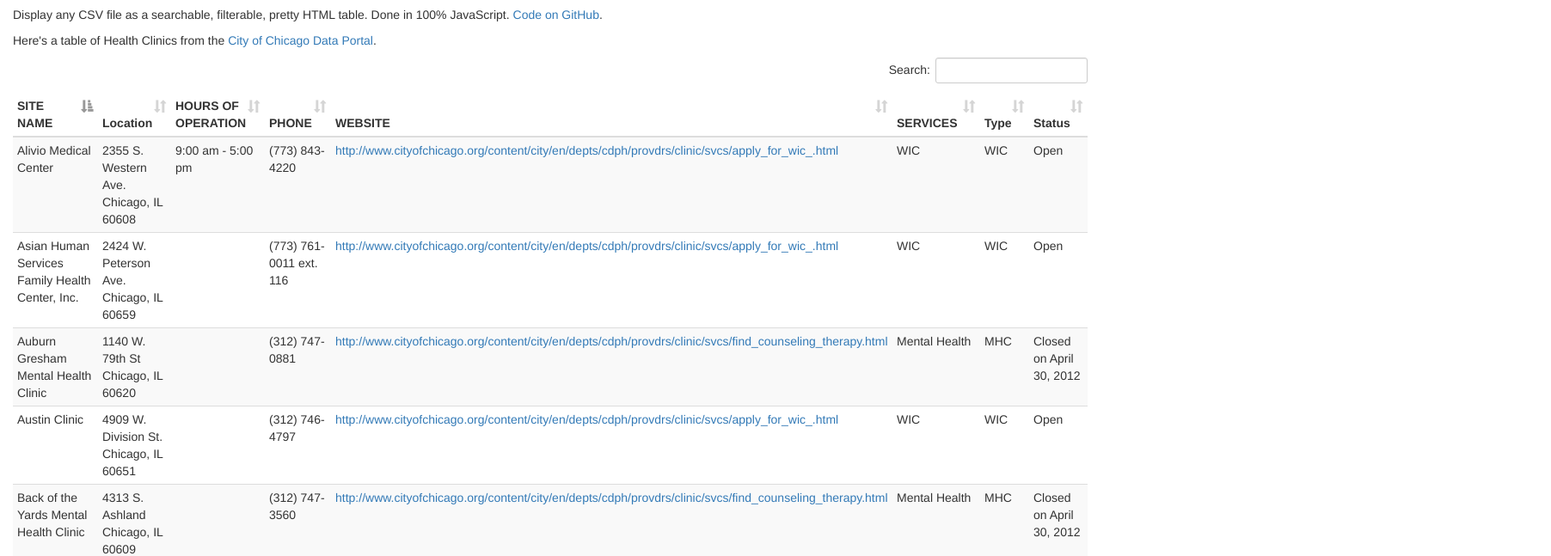
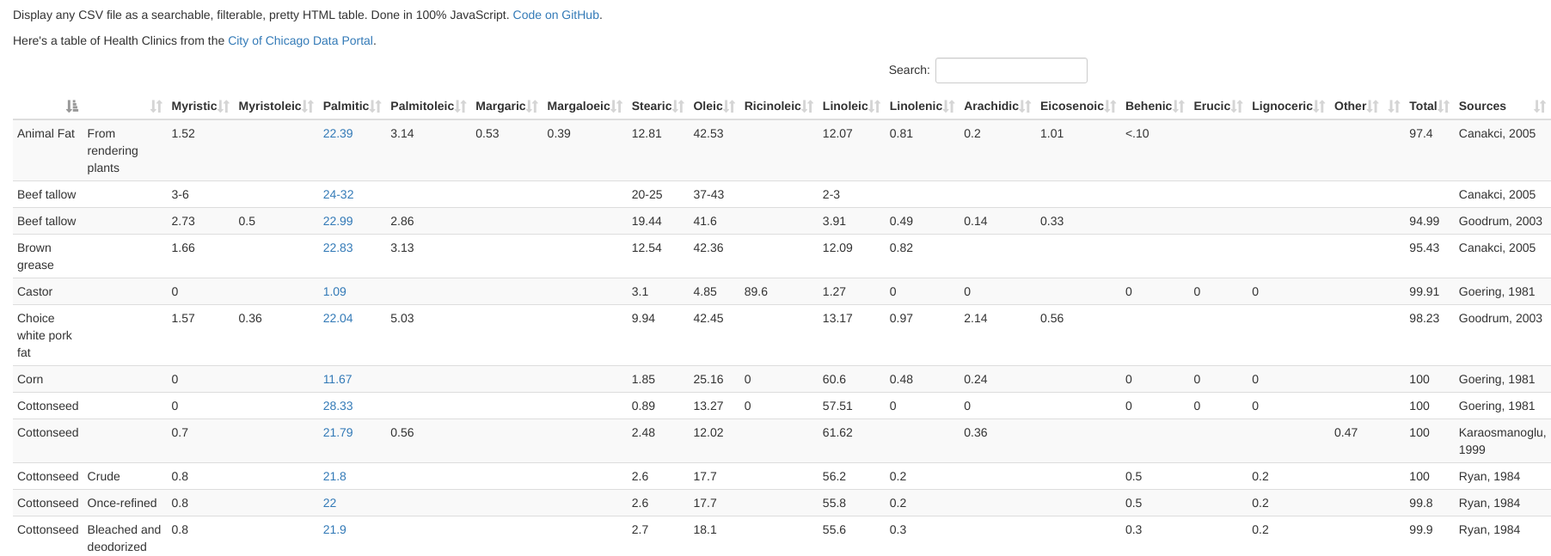
Before and after one commit to arungapatchka/temparun.github.io, a plain HTML site: page index.html in a window 1280 px wide. Shown: the part 56-703 px from the top of the page at 86% size, 1804 px wide, since content can reach past the window. Drawn offline with Linux system fonts and the light colour scheme.

Commit message:
change csv

```diff
--- a/index.html
+++ b/index.html
@@ -60,7 +60,7 @@
       }
 
       CsvToHtmlTable.init({
-        csv_path: 'data/Health Clinics in Chicago.csv',
+        csv_path: 'data/fatty_acid_profiles.csv',
         element: 'table-container',
         allow_download: true,
         csv_options: {separator: ',', delimiter: '"'},
```
